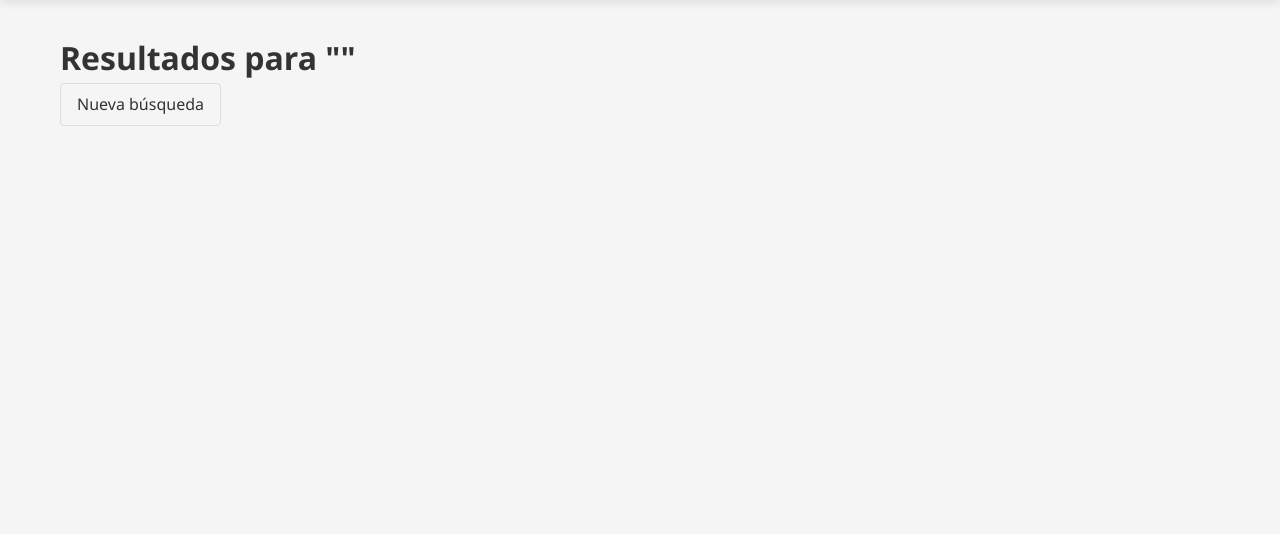
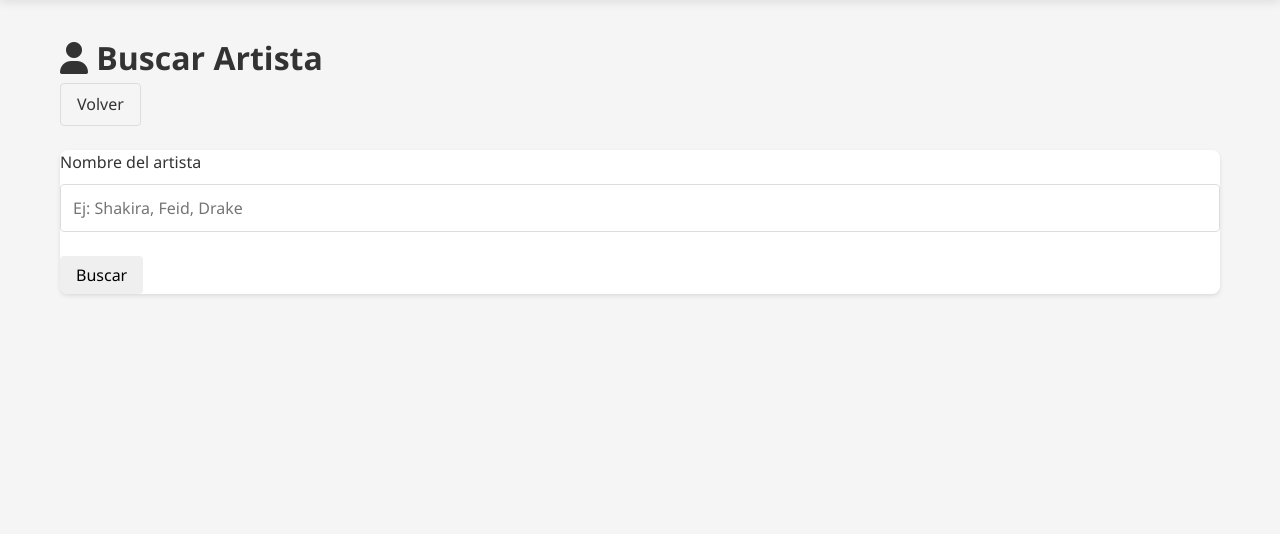
Before and after one commit to CSP3103/SPOTREND, a FastAPI app: template templates/spotify/buscar_artista.html in a window 1280 px wide. Shown: the part 74-608 px from the top of the page. Run offline with FastAPI, Linux system fonts and the light colour scheme; the template is opened without the code that fills it, so the values that code supplies are empty.

Commit message:
Cambios finales - SPOTIFY

```diff
--- a/templates/spotify/buscar_artista.html
+++ b/templates/spotify/buscar_artista.html
@@ -1,28 +1,29 @@
 {% extends "base.html" %}
-{% block title %}Resultados Artista{% endblock %}
+{% block title %}Buscar Artista{% endblock %}
 
 {% block content %}
 
-<h1>Resultados para "{{ busqueda }}"</h1>
-<a href="/spotify-info/buscar-artista" class="btn btn-secondary mb-3">Nueva búsqueda</a>
+<h1><i class="fas fa-user"></i> Buscar Artista</h1>
+<a href="/spotify-info" class="btn btn-secondary mb-3">Volver</a>
 
-<div class="list-group">
-    {% for a in resultados %}
-    <a href="/spotify-info/artista/{{ a.id }}" class="list-group-item list-group-item-action">
-        <div class="d-flex align-items-center gap-3">
-            {% if a.imagen %}
-            <img src="{{ a.imagen }}" style="width:60px;height:60px;border-radius:8px;">
-            {% endif %}
-            <div>
-                <h5>{{ a.nombre }}</h5>
-                <p class="text-muted">
-                    Popularidad: {{ a.popularidad }} |
-                    Seguidores: {{ a.seguidores }}
-                </p>
-            </div>
-        </div>
-    </a>
-    {% endfor %}
+<div class="card shadow p-4">
+
+    <form action="/spotify-info/buscar-artista/resultado" method="get">
+        <label class="form-label">Nombre del artista</label>
+
+        <input
+            type="text"
+            name="nombre"
+            class="form-control"
+            placeholder="Ej: Shakira, Feid, Drake"
+            required
+        >
+
+        <button class="btn btn-success w-100 mt-3">
+            Buscar
+        </button>
+    </form>
+
 </div>
 
 {% endblock %}
```
